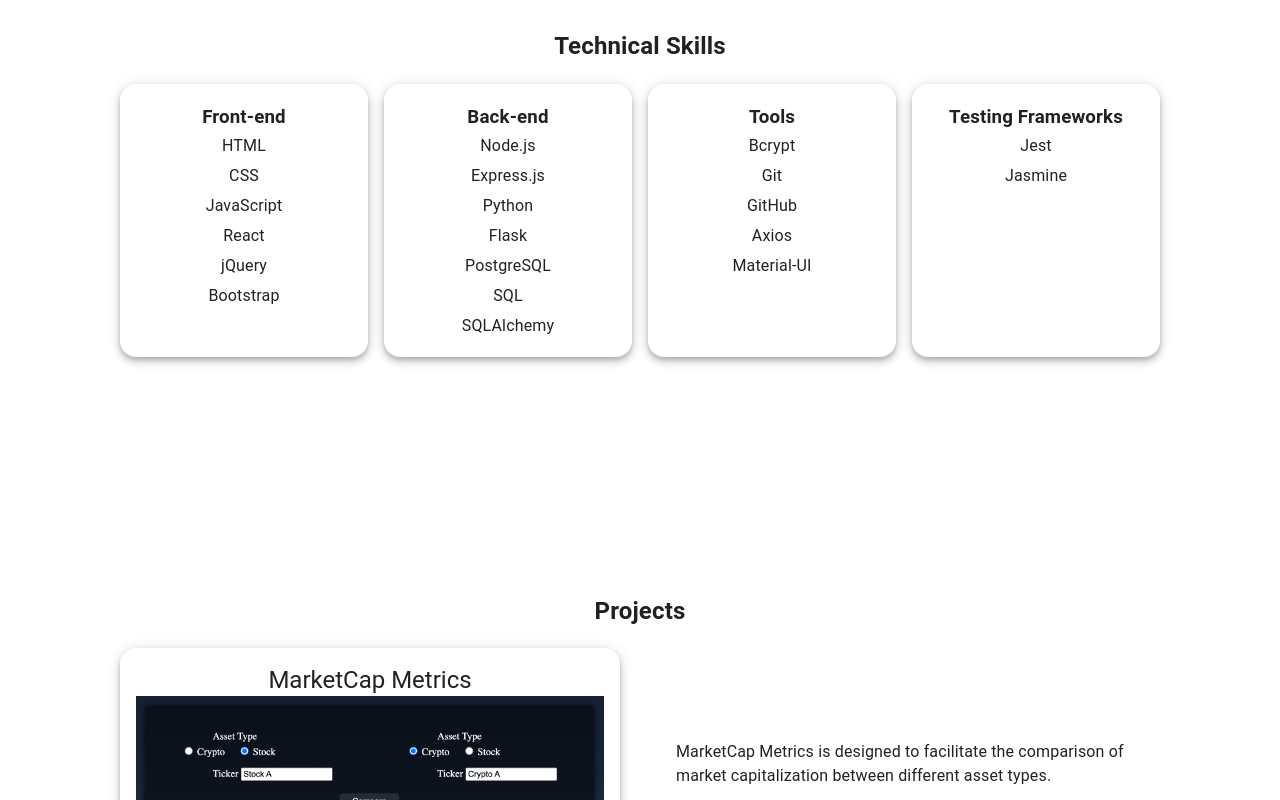
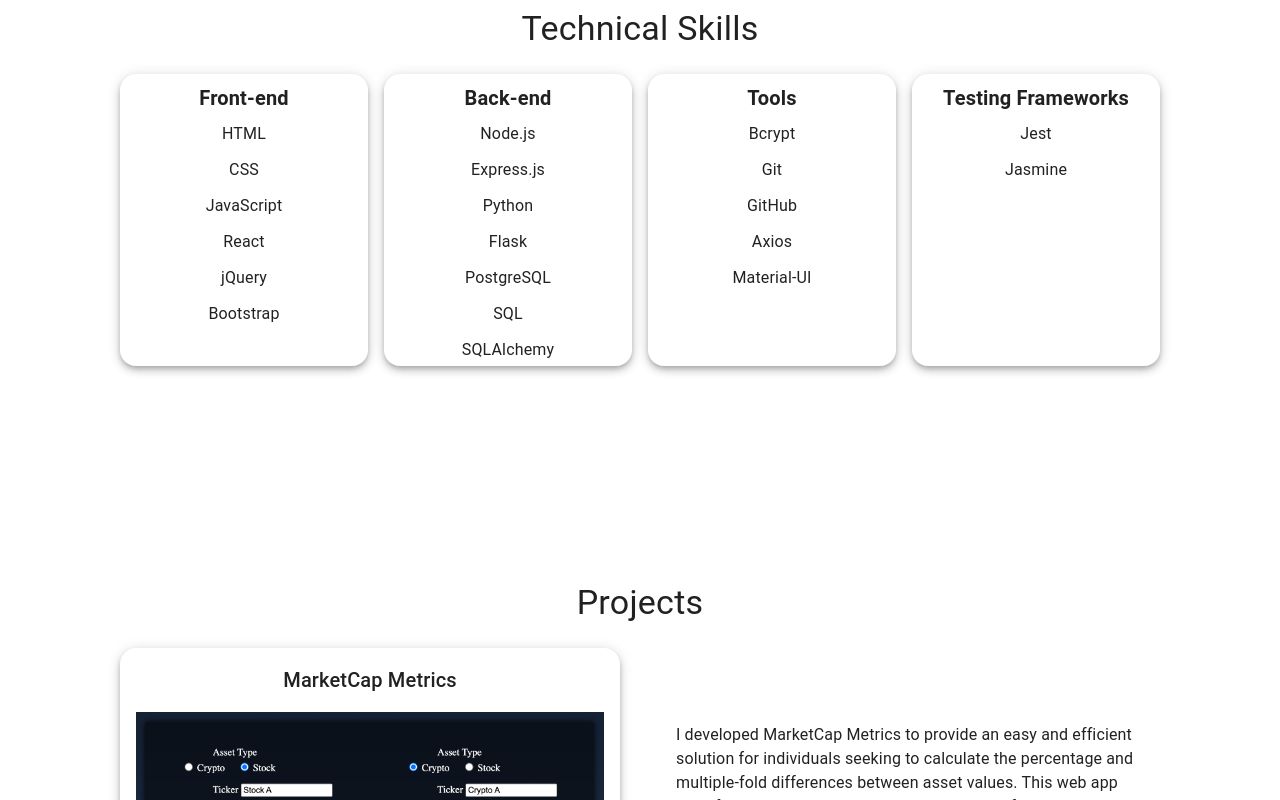
Before and after one commit to njsimm/portfolio, a React (Vite) app: page / in a window 1280 px wide. Shown: the part 800-1600 px from the top of the page. Built offline with nearby package versions, Linux system fonts and the light colour scheme.

Commit message:
updated styling

```diff
--- a/src/Contact.jsx
+++ b/src/Contact.jsx
@@ -21,7 +21,7 @@ const Contact = () => {
       }}
     >
       <Box component="header" className="Contact-header">
-        <Typography component="h2" sx={{ textAlign: "center" }}>
+        <Typography component="h2" variant="h6" sx={{ textAlign: "center" }}>
           Contact
         </Typography>
       </Box>
--- a/src/Projects.jsx
+++ b/src/Projects.jsx
@@ -8,7 +8,7 @@ const projects = [
   {
     name: "MarketCap Metrics",
     description:
-      "MarketCap Metrics is designed to facilitate the comparison of market capitalization between different asset types.",
+      "I developed MarketCap Metrics to provide an easy and efficient solution for individuals seeking to calculate the percentage and multiple-fold differences between asset values. This web app specifically utilizes market capitalization data for comparisons.",
     image: mcmPic,
     skillsUsed: [
       "Python",
@@ -27,7 +27,7 @@ const projects = [
   {
     name: "Warbler",
     description:
-      "This project involves working on a somewhat-functioning Twitter clone called Warbler. This project showcases my ability to work with an existing codebase and improve it. The primary objective is to extend the application by fixing bugs, writing tests, and adding new features.",
+      "I worked on Warbler, a Twitter clone, focusing on enhancing the platform by fixing bugs, adding new features, and writing tests. This project demonstrates my skills in extending and refining existing codebases, as well as implementing industry-standard practices to improve functionality and reliability.",
     image: warblerPic,
     skillsUsed: [
       "Python",
@@ -43,7 +43,7 @@ const projects = [
   {
     name: "React Refactor: Class vs Functional Components",
     description:
-      "This project involves refactoring a React application from using class based components to using functional components. This project showcases my ability to update legacy code to use modern best practices.",
+      "This project required me to refactor a simple React application that fetches jokes from an API. I was tasked with transitioning it from class-based components to functional components using hooks. This work involved updating legacy code to align with modern React practices, demonstrating my capability to enhance and modernize existing applications.",
     image: refactorlPic,
     skillsUsed: ["React", "JavaScript", "Axios"],
     githubLink: "https://github.com/njsimm/refactoring-react-class-vs-function",
@@ -52,7 +52,7 @@ const projects = [
   {
     name: "React Magic Eightball",
     description:
-      "This is a simple React app that simulates a magic eightball. Ask it any questions you have! ",
+      "This is an interactive React application I developed, which allows users to ask questions and receive responses from a digital version of the classic toy, the Magic Eightball. Feel free to ask any questions you may have!",
     image: eightballPic,
     skillsUsed: ["React", "JavaScript", "HTML", "CSS"],
     githubLink: "https://github.com/njsimm/react-magic-eightball",
@@ -61,7 +61,7 @@ const projects = [
   {
     name: "My Portfolio Page",
     description:
-      "The website you are currently viewing! This project showcases my ability to create a responsive, modern website using React.",
+      "This website, which you are currently viewing, is a showcase of my skills in developing responsive, modern websites using React and Material-UI. Designed to highlight my projects and technical abilities, it demonstrates my proficiency in creating user-friendly, visually appealing interfaces.",
     image: portTwoPic,
 
     skillsUsed: ["React", "Material-UI", "JavaScript", "HTML", "CSS"],
--- a/src/ProjectsList.jsx
+++ b/src/ProjectsList.jsx
@@ -10,15 +10,15 @@ const ProjectsList = () => {
       className="ProjectsList"
       sx={{ flexGrow: 1, margin: 3, mx: 15, marginTop: 22, paddingTop: 5 }}
     >
-      <header className="ProjectsList-header">
-        <h2
-          style={{
-            textAlign: "center",
-          }}
+      <Box component="header" className="ProjectsList-header">
+        <Typography
+          component="h2"
+          variant="h4"
+          sx={{ textAlign: "center", marginBottom: 3 }}
         >
           Projects
-        </h2>
-      </header>
+        </Typography>
+      </Box>
 
       <Grid container spacing={5}>
         {projects.map((project) => (
@@ -36,7 +36,12 @@ const ProjectsList = () => {
                     borderRadius: "16px",
                   }}
                 >
-                  <Typography variant="h5">{project.name}</Typography>
+                  <Typography
+                    variant="h6"
+                    sx={{ marginBottom: 2, fontWeight: 500 }}
+                  >
+                    {project.name}
+                  </Typography>
 
                   {project.image && (
                     <img
@@ -109,14 +114,14 @@ const ProjectsList = () => {
                       component="div"
                       variant="subtitle1"
                       sx={{
-                        fontWeight: "bold",
+                        fontWeight: "medium",
                         textAlign: "center",
                         marginBottom: 0,
                       }}
                     >
                       <Divider> Skills Used</Divider>
                     </Typography>
-                    {project.skillsUsed.join(" | ")}
+                    {project.skillsUsed.join(" • ")}
                   </Typography>
                 </Box>
               </Grid>
--- a/src/SkillsList.jsx
+++ b/src/SkillsList.jsx
@@ -1,5 +1,5 @@
 import React from "react";
-import { Box, Grid, Paper } from "@mui/material";
+import { Box, Grid, Paper, Typography, List, ListItem } from "@mui/material";
 import skills from "./Skills";
 
 const SkillList = () => {
@@ -10,15 +10,15 @@ const SkillList = () => {
       className="SkillsList"
       sx={{ flexGrow: 1, margin: 3, mx: 15, marginTop: 20, paddingTop: 5 }}
     >
-      <header className="SkillsList-header">
-        <h2
-          style={{
-            textAlign: "center",
-          }}
+      <Box component="header" className="SkillsList-header">
+        <Typography
+          component="h2"
+          variant="h4"
+          sx={{ textAlign: "center", marginBottom: 3 }}
         >
           Technical Skills
-        </h2>
-      </header>
+        </Typography>
+      </Box>
 
       <Grid container spacing={2} alignItems="stretch">
         {skills.map((skillObj) => {
@@ -35,19 +35,21 @@ const SkillList = () => {
                   alignItems: "center",
                 }}
               >
-                <h3
-                  className="SkillsList-type-header"
-                  style={{ marginBottom: 0 }}
+                <Typography
+                  component="h3"
+                  variant="h6"
+                  sx={{
+                    textAlign: "center",
+                    paddingTop: 1,
+                    fontWeight: "bold",
+                  }}
                 >
                   {skillObj.type}
-                </h3>
-
-                <ul
-                  className="SkillsList-ul"
-                  style={{
+                </Typography>
+                <List
+                  sx={{
                     width: "100%",
                     padding: 0,
-                    listStyle: "none",
                     display: "flex",
                     flexDirection: "column",
                     alignItems: "center",
@@ -56,21 +58,26 @@ const SkillList = () => {
                 >
                   {skillObj.skills.map((skill) => {
                     return (
-                      <li
+                      <ListItem
                         key={skill}
                         className="SkillsList-li"
-                        style={{
+                        sx={{
                           textAlign: "center",
                           width: "100%",
-                          paddingBottom: 3,
-                          paddingTop: 3,
+                          paddingBottom: 0.5,
+                          justifyContent: "center",
                         }}
                       >
-                        {skill}
-                      </li>
+                        <Typography
+                          variant="body1"
+                          sx={{ textAlign: "center" }}
+                        >
+                          {skill}
+                        </Typography>
+                      </ListItem>
                     );
                   })}
-                </ul>
+                </List>
               </Paper>
             </Grid>
           );
```
